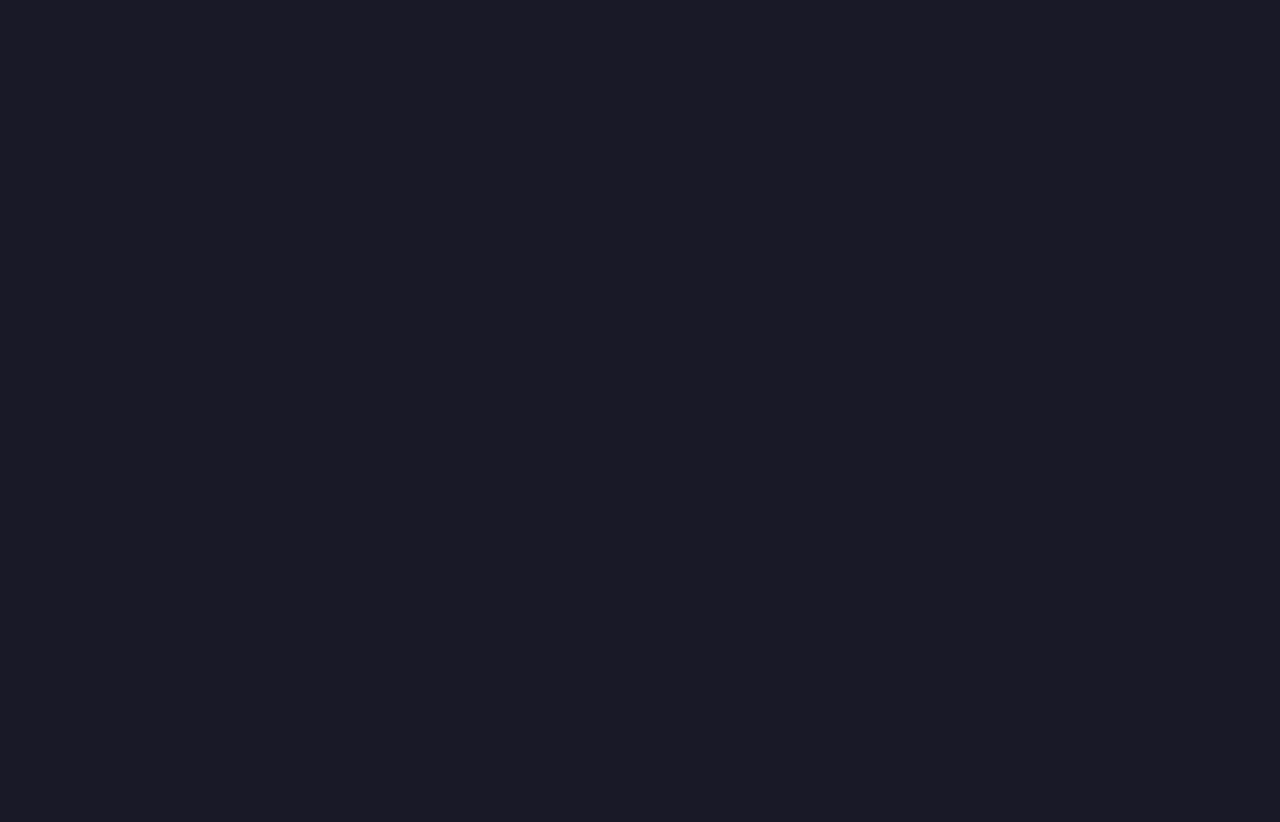
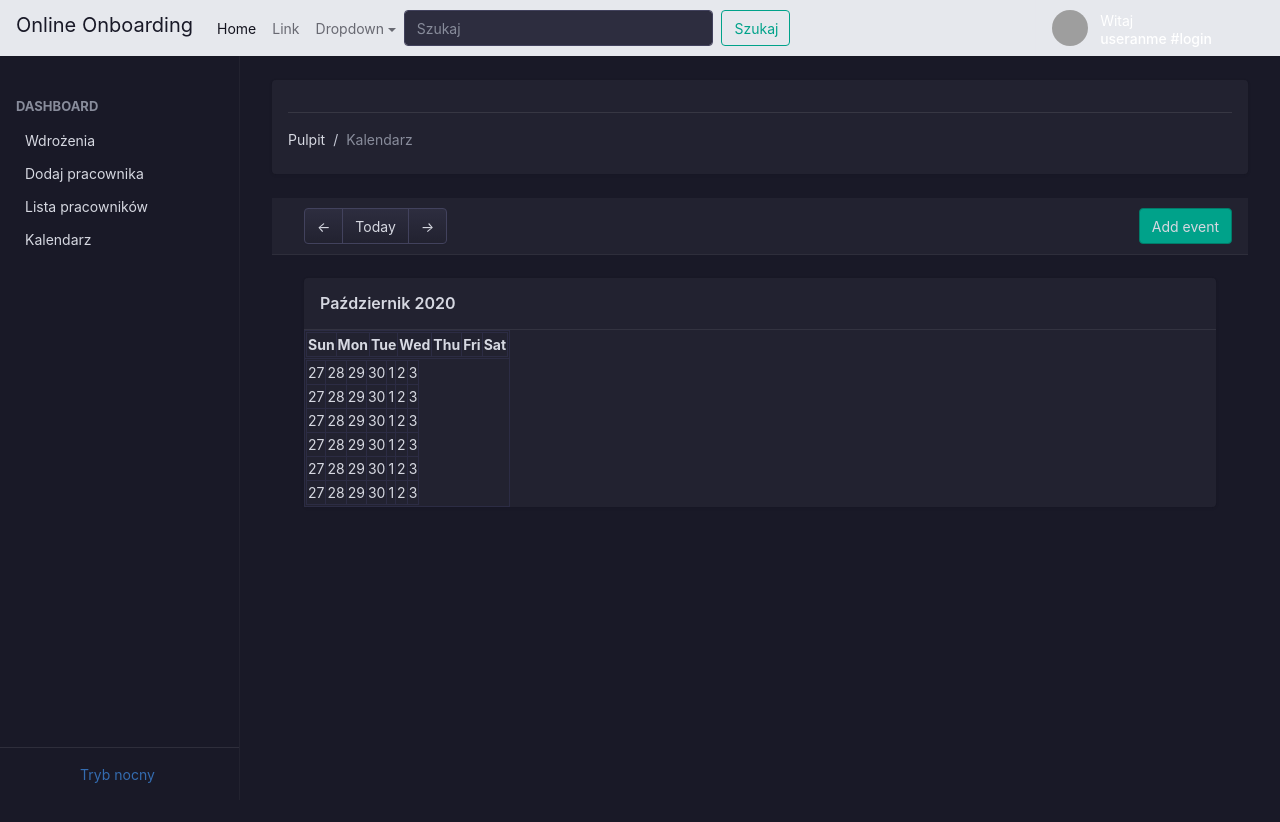
Before and after one commit to binawork/OnlineOnboarding, a React (Create React App) app in the folder onboarding/: page /#/calendar in a window 1280 px wide. Shown: the top 822 px of the page. Before the commit the page ends 800 px from the top, so only its background shows below. Built offline with nearby package versions, Linux system fonts and the light colour scheme; grey boxes are pictures that could not be loaded; the HTML template or start-up script is replaced by a standard one.

Commit message:
Create calendar component (1st dirty version)

```diff
--- a/onboarding/src/App.js
+++ b/onboarding/src/App.js
@@ -12,6 +12,7 @@ import FormTablePage from "./Components/FormTable/FormTablePage";
 import AddUserTablePage from "./Components/AddUserTable/AddUserTablePage";
 import UserManagerProfilePage from "./Components/UserManagerProfilePage";
 import PackagesListPage from "./Components/PackagesList/PackagesListPage";
+import CalendarPage from "./Components/Calendar/CalendarPage";
 
 import FormsEmployeePage from "./Components/FormsEmployeePage";
 import FormsManagerCheckPage from "./Components/FormsManagerCheckPage";// where manager checks how form was filled;
@@ -32,6 +33,7 @@ function App() {
             <Route path="/package_page" component={ FormTablePage } />
             <Route path="/user_list" component={ UserListPage } />
             <Route path="/form_list" component={ AddUserTablePage } />
+            <Route path="/calendar" component={ CalendarPage } />
             <Route path="/" exact component={ DashboardPage } />
         </HashRouter>
     );
--- /dev/null
+++ b/onboarding/src/Components/Calendar/Calendar.js
@@ -0,0 +1,49 @@
+import React from "react";
+
+
+import Week from "./Week";
+
+
+function Calendar() {
+
+
+	return(
+		<div className="board">
+			<div className="card">
+			    <header className="card-header d-flex flex-column flex-sm-row align-items-center justify-content-between">
+			        <h5 className="card-title mb-sm-0">Październik 2020</h5>
+			    </header>
+
+				<div className="fc fc-media-screen fc-direction-ltr fc-theme-bootstrap fc-liquid-hack">
+					<div className="fc-daygrid fc-dayGridMonth-view fc-view">
+						<table className="fc-scrollgrid table-bordered fc-scrollgrid-liquid"><tbody>
+<tr className="fc-scrollgrid-section fc-scrollgrid-section-header ">
+	<td><div className="fc-scroller-harness"><div className="fc-scroller"><table className="fc-col-header "><colgroup></colgroup><tbody><tr><th className="fc-col-header-cell fc-day fc-day-sun"><div className="fc-scrollgrid-sync-inner"><a className="fc-col-header-cell-cushion ">Sun</a></div></th><th className="fc-col-header-cell fc-day fc-day-mon"><div className="fc-scrollgrid-sync-inner"><a className="fc-col-header-cell-cushion ">Mon</a></div></th><th className="fc-col-header-cell fc-day fc-day-tue"><div className="fc-scrollgrid-sync-inner"><a className="fc-col-header-cell-cushion ">Tue</a></div></th><th className="fc-col-header-cell fc-day fc-day-wed"><div className="fc-scrollgrid-sync-inner"><a className="fc-col-header-cell-cushion ">Wed</a></div></th><th className="fc-col-header-cell fc-day fc-day-thu"><div className="fc-scrollgrid-sync-inner"><a className="fc-col-header-cell-cushion ">Thu</a></div></th><th className="fc-col-header-cell fc-day fc-day-fri"><div className="fc-scrollgrid-sync-inner"><a className="fc-col-header-cell-cushion ">Fri</a></div></th><th className="fc-col-header-cell fc-day fc-day-sat"><div className="fc-scrollgrid-sync-inner"><a className="fc-col-header-cell-cushion ">Sat</a></div></th></tr></tbody></table></div></div>
+	</td>
+</tr>
+							<tr className="fc-scrollgrid-section fc-scrollgrid-section-body  fc-scrollgrid-section-liquid">
+								<td>
+									<div className="fc-scroller-harness fc-scroller-harness-liquid">
+										<div className="fc-scroller fc-scroller-liquid-absolute"><div className="fc-daygrid-body fc-daygrid-body-balanced "><table className="fc-scrollgrid-sync-table">
+											<colgroup></colgroup>
+											<tbody>
+												<Week />
+												<Week />
+												<Week />
+												<Week />
+												<Week />
+												<Week />
+											</tbody>
+										</table></div></div>
+									</div>
+								</td>
+							</tr>
+						</tbody></table>
+					</div>
+				</div>
+			</div>
+		</div>
+	)
+}
+
+export default Calendar;
--- /dev/null
+++ b/onboarding/src/Components/Calendar/CalendarPage.js
@@ -0,0 +1,48 @@
+import React, { useRef } from "react";
+
+//import "../static/looper/stylesheets/theme.min.css";
+//import "../static/looper/stylesheets/theme-dark.min.css";
+
+import Navbar from "../Navbar";
+import LeftMenu from "../LeftMenu";
+import PageAddressBar from "../PageAddressBar";
+import Calendar from "./Calendar";
+
+function CalendarPage(props) {
+    const packageIdRef = useRef(0);
+    if(props.location.state)
+        packageIdRef.current = props.location.state.packageId;
+
+    return(
+        <div className="app">
+            <header className="app-header app-header-dark">
+                <Navbar /> {/* placeholder */}
+            </header>
+            <LeftMenu packageId = { packageIdRef.current } />
+            <main className="app-main">
+                <div className="wrapper"><div className="page">
+                    <div className="page-inner">
+                        <PageAddressBar page = { "Kalendarz" } /> {/* placeholder */}
+
+                        <nav className="page-navs pr-3">
+                            <div className="btn-group">
+                                <button id="calendar-prev" className="btn btn-secondary"><i className="fa fa-chevron-left">&larr;</i></button>
+                                <button id="calendar-today" className="btn btn-secondary">Today</button>
+                                <button id="calendar-next" className="btn btn-secondary"><i className="fa fa-chevron-right">&rarr;</i></button>
+                            </div>
+                            <div className="ml-auto">
+                                <button type="button" className="btn btn-success">Add event</button>
+                                <button type="button" className="btn btn-secondary d-xl-none" data-toggle="sidebar"><i className="fas fa-tasks"></i></button>
+                            </div>
+                        </nav>
+
+                        <Calendar />
+
+                    </div>
+                </div></div>
+            </main>
+        </div>
+    )
+}
+
+export default CalendarPage;
--- /dev/null
+++ b/onboarding/src/Components/Calendar/Week.js
@@ -0,0 +1,64 @@
+import React from "react";
+
+//import "../static/looper/stylesheets/theme.min.css";
+//import "../static/looper/stylesheets/theme-dark.min.css";
+
+function Week() {
+
+
+	return(
+		<tr>
+			<td className="fc-daygrid-day fc-day fc-day-sun fc-day-past fc-day-other">
+				<div className="fc-daygrid-day-frame fc-scrollgrid-sync-inner">
+					<div className="fc-daygrid-day-top"><a className="fc-daygrid-day-number">27</a></div>
+					<div className="fc-daygrid-day-events"></div>
+					<div className="fc-daygrid-day-bg"></div>
+				</div>
+			</td>
+			<td className="fc-daygrid-day fc-day fc-day-sun fc-day-past fc-day-other">
+				<div className="fc-daygrid-day-frame fc-scrollgrid-sync-inner">
+					<div className="fc-daygrid-day-top"><a className="fc-daygrid-day-number">28</a></div>
+					<div className="fc-daygrid-day-events"></div>
+					<div className="fc-daygrid-day-bg"></div>
+				</div>
+			</td>
+			<td className="fc-daygrid-day fc-day fc-day-sun fc-day-past fc-day-other">
+				<div className="fc-daygrid-day-frame fc-scrollgrid-sync-inner">
+					<div className="fc-daygrid-day-top"><a className="fc-daygrid-day-number">29</a></div>
+					<div className="fc-daygrid-day-events"></div>
+					<div className="fc-daygrid-day-bg"></div>
+				</div>
+			</td>
+			<td className="fc-daygrid-day fc-day fc-day-sun fc-day-past fc-day-other">
+				<div className="fc-daygrid-day-frame fc-scrollgrid-sync-inner">
+					<div className="fc-daygrid-day-top"><a className="fc-daygrid-day-number">30</a></div>
+					<div className="fc-daygrid-day-events"></div>
+					<div className="fc-daygrid-day-bg"></div>
+				</div>
+			</td>
+			<td className="fc-daygrid-day fc-day fc-day-sun fc-day-past">
+				<div className="fc-daygrid-day-frame fc-scrollgrid-sync-inner">
+					<div className="fc-daygrid-day-top"><a className="fc-daygrid-day-number">1</a></div>
+					<div className="fc-daygrid-day-events"></div>
+					<div className="fc-daygrid-day-bg"></div>
+				</div>
+			</td>
+			<td className="fc-daygrid-day fc-day fc-day-sun fc-day-past">
+				<div className="fc-daygrid-day-frame fc-scrollgrid-sync-inner">
+					<div className="fc-daygrid-day-top"><a className="fc-daygrid-day-number">2</a></div>
+					<div className="fc-daygrid-day-events"></div>
+					<div className="fc-daygrid-day-bg"></div>
+				</div>
+			</td>
+			<td className="fc-daygrid-day fc-day fc-day-sun fc-day-past">
+				<div className="fc-daygrid-day-frame fc-scrollgrid-sync-inner">
+					<div className="fc-daygrid-day-top"><a className="fc-daygrid-day-number">3</a></div>
+					<div className="fc-daygrid-day-events"></div>
+					<div className="fc-daygrid-day-bg"></div>
+				</div>
+			</td>
+		</tr>
+	)
+}
+
+export default Week;
--- a/onboarding/src/Components/LeftMenu.js
+++ b/onboarding/src/Components/LeftMenu.js
@@ -16,9 +16,12 @@ function LeftMenu(props){
         				className="menu-link"><span className="menu-icon fas fa-file"></span> <span className="menu-text">Dodaj pracownika</span></Link>);
         userListUrls.push(<Link to={{ pathname: "/user_list", state: { packageId: packageIdRef.current } }}
         				className="menu-link"><span className="menu-icon fas fa-file"></span> <span className="menu-text">Lista pracowników</span></Link>);
+        userListUrls.push(<Link to={{ pathname: "/calendar", state: { packageId: packageIdRef.current } }}
+        				className="menu-link"><span className="menu-icon fas fa-file"></span> <span className="menu-text">Kalendarz</span></Link>);
     } else {
         userListUrls.push(<Link to='/add_user' className="menu-link"><span className="menu-icon fas fa-file"></span> <span className="menu-text">Dodaj pracownika</span></Link>);
         userListUrls.push(<Link to='/user_list' className="menu-link"><span className="menu-icon fas fa-file"></span> <span className="menu-text">Lista pracowników</span></Link>);
+        userListUrls.push(<Link to='/calendar' className="menu-link"><span className="menu-icon fas"></span> <span className="menu-text">Kalendarz</span></Link>);
     }
 
 
```
